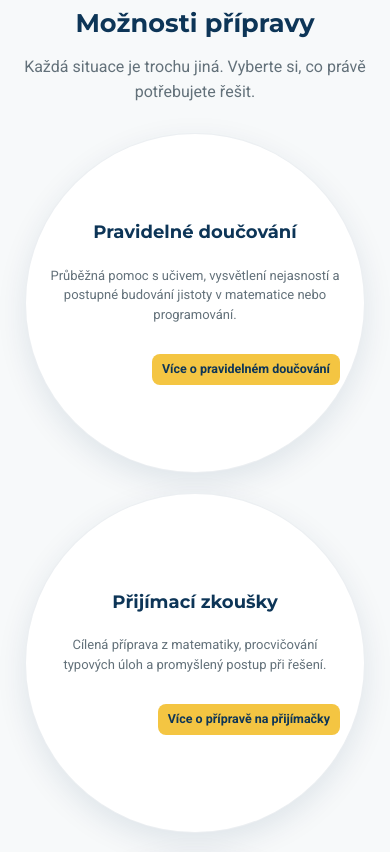
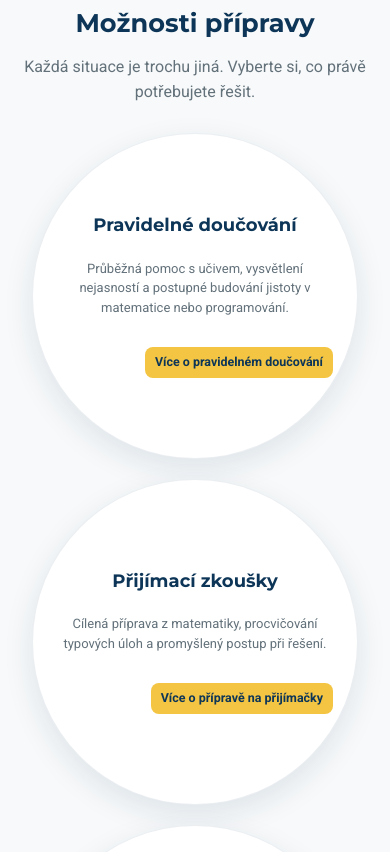
Before and after one commit to chalkr1/simba, a plain HTML site: page index.html in a window 390 px wide. Shown: the part 2788-3640 px from the top of the page. Drawn offline with nearby package versions, Linux system fonts and the light colour scheme.

Commit message:
Add files via upload

```diff
--- a/style.css
+++ b/style.css
@@ -1314,16 +1314,43 @@
 }
 
 /* Mobil */
+/* Mobil */
 @media (max-width: 560px) {
     .prep-cards {
         grid-template-columns: 1fr;
         gap: 20px;
+        padding: 0 12px;
     }
 
     .prep-card {
-        width: min(100%, 340px);
+        width: 100%;
+        max-width: 380px;
+        min-width: 0;
+        aspect-ratio: auto;
+        border-radius: 24px;
         justify-self: center;
-        padding: 32px;
+        padding: 28px 22px;
+        box-sizing: border-box;
+        overflow-wrap: break-word;
+        word-wrap: break-word;
+    }
+
+    .prep-card h3 {
+        width: 100%;
+        max-width: 100%;
+        font-size: 1.1rem;
+        line-height: 1.35;
+        overflow-wrap: anywhere;
+        hyphens: auto;
+    }
+
+    .prep-card p {
+        max-width: 100%;
+        overflow-wrap: anywhere;
+    }
+
+    .prep-card .workshop-image {
+        max-width: 130px;
     }
 }
 
@@ -2433,3 +2460,12 @@
     color: var(--text-color);
     opacity: 0.8;
 }
+
+.prep-card .workshop-image {
+    display: block;
+    width: 100%;
+    max-width: 150px;
+    height: auto;
+    object-fit: contain;
+    flex-shrink: 0;
+}
```
